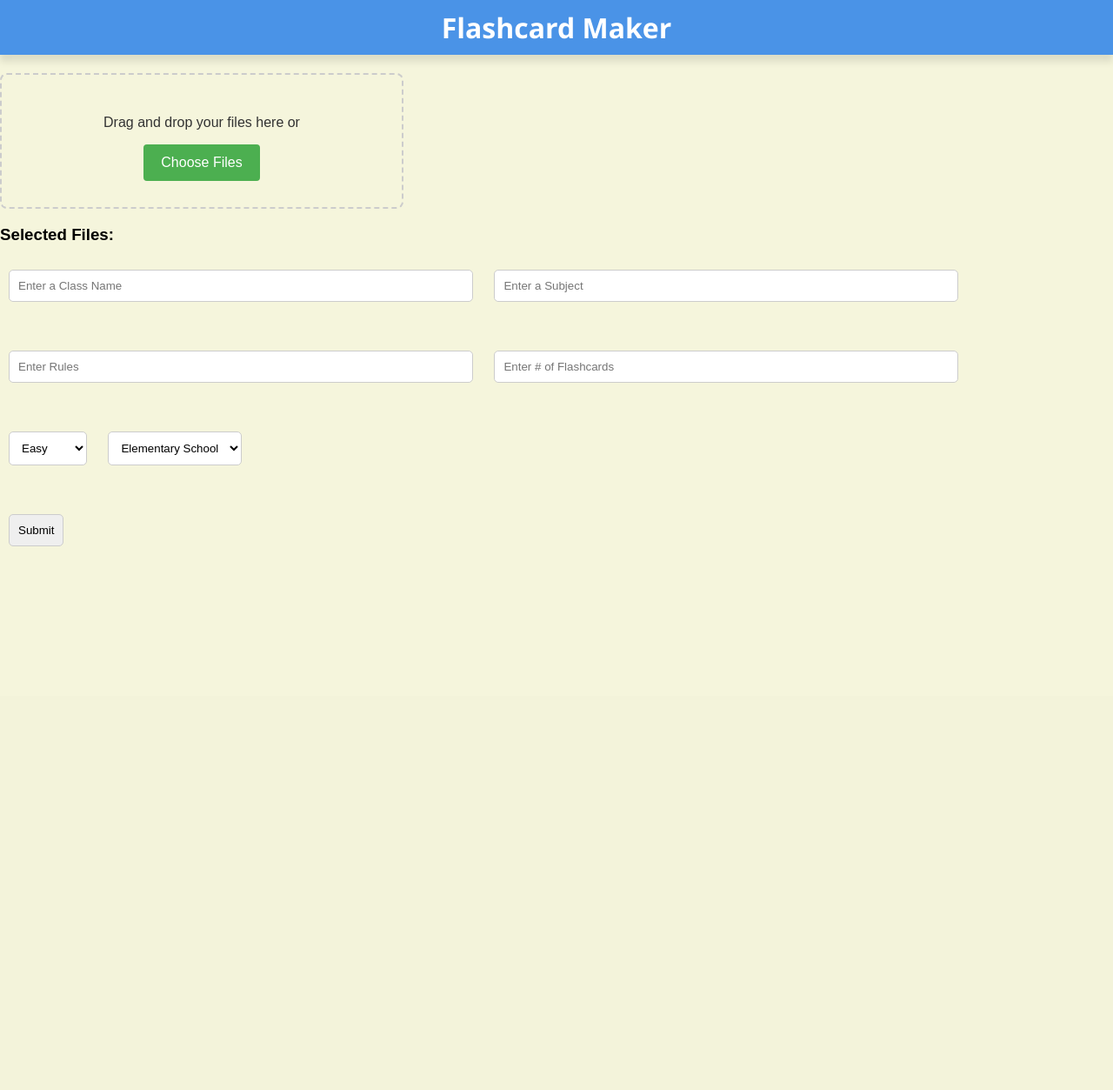
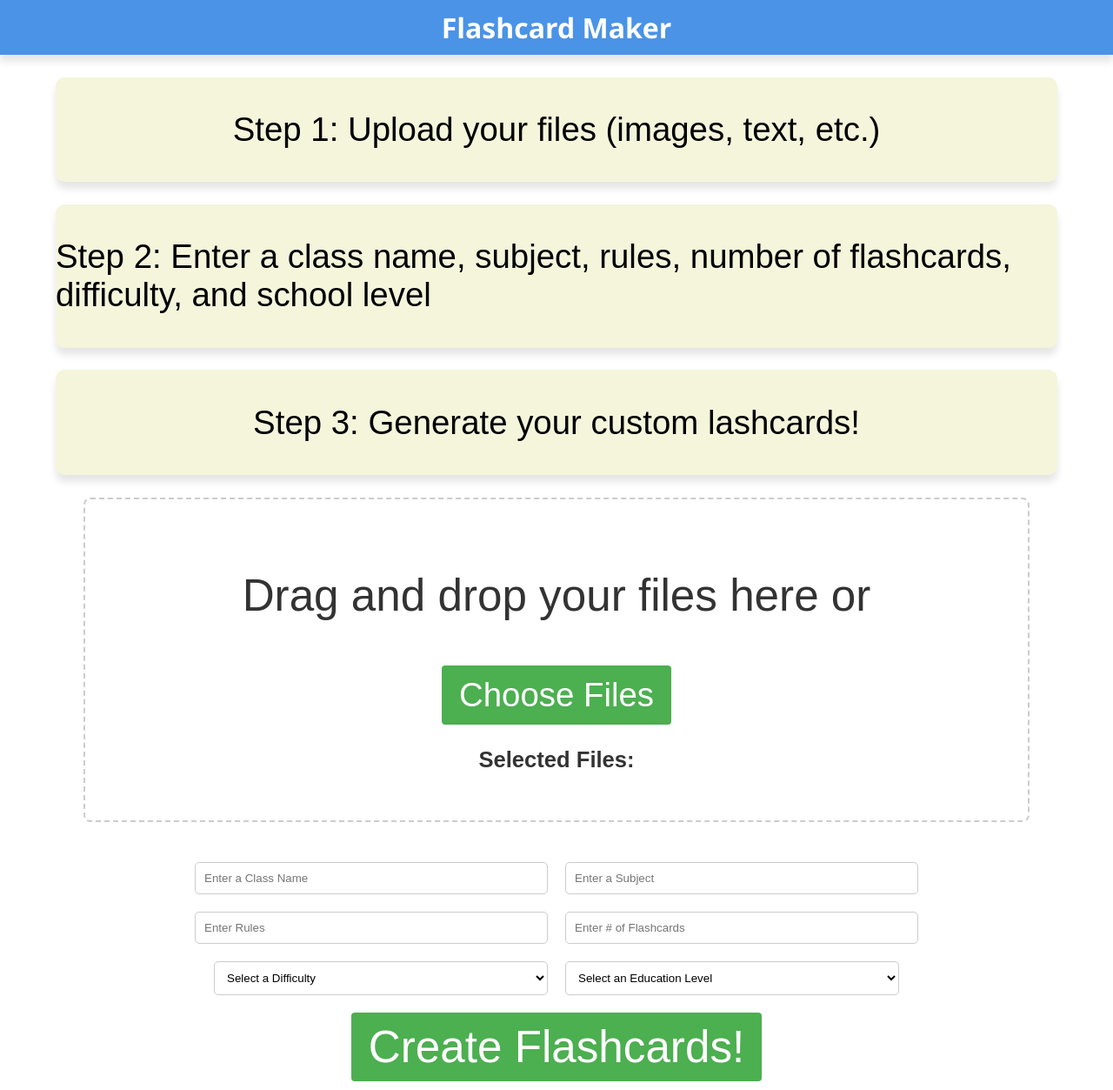
Before and after one commit to SpencerPresley/FlashcardFactory, a Python web app: template src/frontend/templates/form.html in a window 1280 px wide. Shown: the whole page at 87% size. Before the commit the page ends 628 px from the top, so only its background shows below. Run offline with Jinja, Linux system fonts and the light colour scheme; the template is opened without the code that fills it, so the values that code supplies are empty.

Commit message:
Added to html and css

```diff
--- a/src/frontend/static/form.css
+++ b/src/frontend/static/form.css
@@ -4,7 +4,7 @@ body {
     height: 100vh;
     margin: 0;
     font-family: Arial, sans-serif;
-    background-color: beige
+    background-color: white
 }
 
 .webname {
@@ -32,13 +32,6 @@ form input {
     border: 1px solid #ccc;
 }
 
-.field {
-    width: 40%;
-}
-
-
-
-
 form select {
     margin: 10px;
     padding: 10px;
@@ -49,8 +42,8 @@ form select {
 }
 
 .file-upload-container {
-    width: 100%;
-    max-width: 400px;
+    margin: auto;
+    width: 80%;
     padding: 30px;
     border: 2px dashed #ccc;
     border-radius: 8px;
@@ -60,12 +53,16 @@ form select {
     cursor: pointer;
 }
 
+.file-upload-container p {
+    font-size: 4vw;
+}
+
 .file-upload-container:hover {
     background-color: #f0f0f0;
 }
 
 .file-upload-container.dragover {
-    border-color: #009688;
+    border-color: #1ad4c2;
     background-color: #e8f5e9;
 }
 
@@ -80,7 +77,7 @@ form select {
     padding: 12px 20px;
     background-color: #4CAF50;
     color: white;
-    font-size: 16px;
+    font-size: 3vw;
     border: none;
     border-radius: 4px;
     cursor: pointer;
@@ -89,3 +86,64 @@ form select {
 .custom-btn:hover {
     background-color: #45a049;
 }
+
+.fileNames {
+    text-align: center;
+    font-size: 2vw;
+}
+
+ul {
+    list-style: none;
+    padding: 0; /* Removes default left padding */
+    margin: 0; /* Removes default margin (optional) */
+    font-size: 2vw;
+}
+
+.field {
+    width: 30%;
+}
+
+.fields1 {
+    display: flex;
+    justify-content: center;
+    align-items: center;
+}
+
+.fields2 {
+    display: flex;
+    justify-content: center;
+    align-items: center;
+}
+
+.fields3 {
+    display: flex;
+    justify-content: center;
+    align-items: center;
+}
+
+.submit {
+    display: flex;
+    justify-content: center;
+    align-items: center;
+}
+
+.submit-button {
+    padding: 10px 20px;
+    background-color: #4CAF50;
+    color: white;
+    font-size: 4vw;
+    border: none;
+    border-radius: 4px;
+    cursor: pointer;
+}
+
+.steps {
+    display: flex;
+    justify-content: center;
+    align-items: center;
+    font-size: 3vw;
+    background-color: beige;
+    margin: 2% 5%;
+    border-radius: 10px;
+    box-shadow: 0px 8px 8px rgba(0, 0, 0, 0.1);
+}
--- a/src/frontend/templates/form.html
+++ b/src/frontend/templates/form.html
@@ -9,35 +9,47 @@
   </head>
   <body>
     <h1 class="webname">Flashcard Maker</h1>
+    <p class="about"></p>
+    <div class="steps">
+      <p class="instructions">Step 1: Upload your files (images, text, etc.)</p>
 
+    </div>
+    <div class="steps">
+      <p class="instructions">Step 2: Enter a class name, subject, rules, number of flashcards, difficulty, and school level</p>
+    </div>
+    <div class="steps">
+      <p class="instructions">Step 3: Generate your custom lashcards!</p>
+    </div>
     <form id="form" action="/build" method="post" enctype="multipart/form-data">
+
       <div class="file-upload-container" id="fileUploadContainer">
         <input type="file" id="fileInput" multiple>
         <p>Drag and drop your files here or</p>
         <button class="custom-btn" onclick="document.getElementById('fileInput').click();">Choose Files</button>
+        <h3 class="fileNames">Selected Files:</h3>
+        <ul id="fileList"></ul>
       </div>
+      <br><br>
 
-      <h3>Selected Files:</h3>
-      <ul id="fileList"></ul>
-      <div>
+      <div class="fields1">
         <input type="text" name="course_name" class="field" id="course_name" placeholder="Enter a Class Name" onfocus="this.placeholder=''" onblur="this.placeholder='Enter a Class Name'" required>
         <input type="text" name="subject" class="field" id="subject" placeholder="Enter a Subject" onfocus="this.placeholder=''" onblur="this.placeholder='Enter a Subject'" required>
       </div>
-      <br><br>
-      <div>
+
+      <div class="fields2">
         <input type="text" name="rules" class="field" id="rules" placeholder="Enter Rules" onfocus="this.placeholder=''" onblur="this.placeholder='Enter Rules'" required>
         <input type="number" name="num_flash_cards" class="field" id="num_flash_cards" placeholder="Enter # of Flashcards" min="1" onfocus="this.placeholder=''" onblur="this.placeholder='Enter # of Flashcards'">
       </div>
-      <br><br>
 
-      <div>
-      <select id="difficulty" name="difficulty">
+      <div class="fields3">
+      <select class="field" id="difficulty" name="difficulty">
+        <option value="" disabled selected>Select a Difficulty</option>
         <option value="easy">Easy</option>
         <option value="medium">Medium</option>
         <option value="hard">Hard</option>
       </select>
-
-      <select id="school_level" name="school_level">
+      <select class="field" id="school_level" name="school_level">
+        <option value="" disabled selected>Select an Education Level</option>
         <option value="elementary">Elementary School</option>
         <option value="middle">Middle School</option>
         <option value="high">High School</option>
@@ -45,13 +57,12 @@
         <option value="grad">Grad School</option>
       </select>
       </div>
+    <div class="submit">
+      <input class="submit-button" type="submit" value="Create Flashcards!">
+    </div>
 
-    <br><br>
-
-    <input type="submit" value="Submit">
     </form>
 
-    <br><br>
 
     <script src="../static/formRules.js"></script>
   </body>
```
